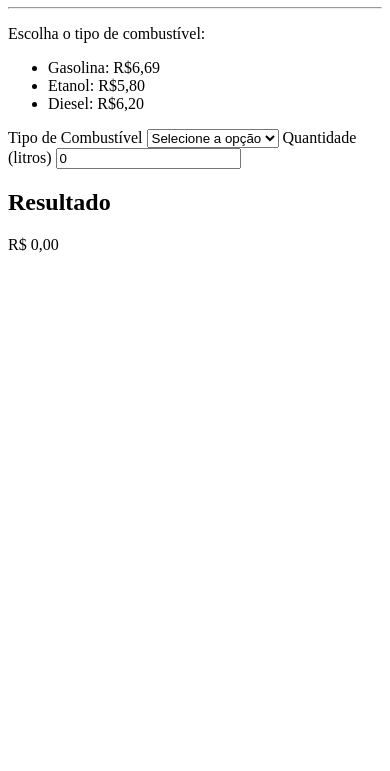
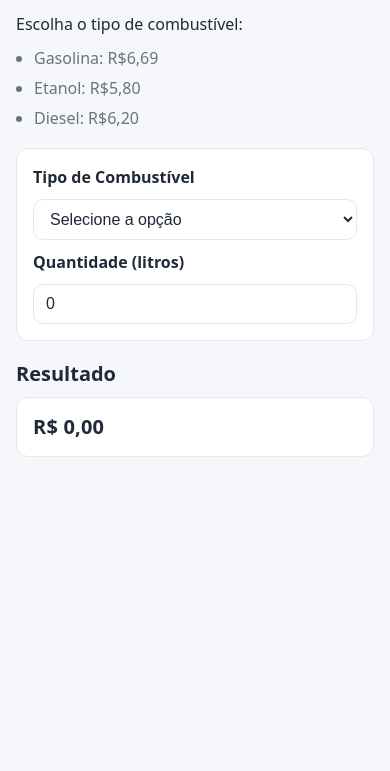
Before and after one commit to GabrielMF771/ProgramacaoWeb, a plain HTML site: page Atividade3/index.html in a window 390 px wide. Shown: the part 73-844 px from the top of the page. Drawn offline with Linux system fonts and the light colour scheme.

Commit message:
Update atividade 3

```diff
--- a/Atividade3/index.html
+++ b/Atividade3/index.html
@@ -1,11 +1,15 @@
 <!DOCTYPE html>
 <html lang="pt-BR">
+
 <head>
     <meta charset="UTF-8">
     <meta name="viewport" content="width=device-width, initial-scale=1.0">
+    <link rel="stylesheet" href="style.css">
     <title>Document</title>
 </head>
+
 <body>
+    <div class="conteudo">
         <h1>Abastecimento</h1>
         <hr>
 
@@ -30,7 +34,9 @@
 
         <h2>Resultado</h2>
         <p id="resultado">R$ 0,00</p>
+    </div>
 
     <script src="script.js"></script>
 </body>
+
 </html>
--- a/Atividade3/script.js
+++ b/Atividade3/script.js
@@ -4,12 +4,27 @@ const precos = {
   diesel: 6.20
 };
 
-function atualizarValor() {
-    let tipoElemento = document.getElementById("combustivel");
-    let litrosElemento = document.getElementById("litros");
+const calcularAbastecimento = (precoCombustivel, litros) => {
+  let valorTotal = precoCombustivel * litros;
 
-    let tipo = tipoElemento.value;
-    let litrosTexto = litrosElemento.value;
+  if (valorTotal < 0 || isNaN(valorTotal)) {
+    valorTotal = 0;
+  }
+
+  const formatado = valorTotal.toLocaleString("pt-BR", {
+    style: "currency",
+    currency: "BRL"
+  });
+
+  document.getElementById("resultado").textContent = formatado;
+};
+
+const atualizarValor = () => {
+  const tipoElemento = document.getElementById("combustivel");
+  const litrosElemento = document.getElementById("litros");
+
+  const tipo = tipoElemento.value;
+  const litrosTexto = litrosElemento.value;
 
   if (litrosTexto.trim() === "") {
     alert("Por favor, preencha a quantidade de litros.");
@@ -17,7 +32,7 @@ function atualizarValor() {
     return;
   }
 
-    let litros = parseFloat(litrosTexto);
+  const litros = parseFloat(litrosTexto);
   const precoPorLitro = precos[tipo];
 
   if (!precoPorLitro) {
@@ -31,30 +46,19 @@ function atualizarValor() {
     return;
   }
 
-    console.log(tipo)
-    console.log(precoPorLitro)
+  console.log(tipo);
+  console.log(precoPorLitro);
 
-    calcularAbastecimento(precoPorLitro, litros)
+  calcularAbastecimento(precoPorLitro, litros);
 };
 
-let tipo = document.getElementById("combustivel");
+const tipo = document.getElementById("combustivel");
 tipo.addEventListener("change", atualizarValor);
 
-function calcularAbastecimento(precoCombustivel, litros){
-    let valorTotal = precoCombustivel * litros;
-
-    if(valorTotal < 0 || isNaN(valorTotal)){
-        valorTotal = 0
-    }
-
-    let formatado = valorTotal.toLocaleString('pt-BR', { style: 'currency', currency: 'BRL' });
-    document.getElementById("resultado").textContent = formatado;
-};
-
-let litros = document.getElementById("litros");
+const litros = document.getElementById("litros");
 litros.addEventListener("input", atualizarValor);
 
-litros.addEventListener("keydown", function(event) {
+litros.addEventListener("keydown", (event) => {
   if (event.key === "Enter") {
     event.preventDefault();
     atualizarValor();
--- /dev/null
+++ b/Atividade3/style.css
@@ -0,0 +1,111 @@
+* {
+  box-sizing: border-box;
+}
+
+:root {
+  --bg: #f6f7fb;
+  --card: #ffffff;
+  --text: #1f2937;
+  --muted: #6b7280;
+  --border: #e5e7eb;
+  --accent: #2563eb;
+}
+
+body {
+  margin: 0;
+  padding: 24px;
+  font-family: system-ui, -apple-system, "Segoe UI", Roboto, Arial, sans-serif;
+  background: var(--bg);
+  color: var(--text);
+  line-height: 1.5;
+  max-width: 720px;
+  margin-inline: auto;
+}
+
+h1 {
+  margin: 0 0 8px;
+  font-size: 28px;
+}
+
+hr {
+  border: 0;
+  border-top: 1px solid var(--border);
+  margin: 12px 0 20px;
+}
+
+p {
+  margin: 10px 0;
+  color: var(--text);
+}
+
+ul {
+  margin: 8px 0 18px;
+  padding-left: 18px;
+  color: var(--muted);
+}
+
+li {
+  margin: 6px 0;
+}
+
+#formCombustivel {
+  background: var(--card);
+  border: 1px solid var(--border);
+  border-radius: 12px;
+  padding: 16px;
+  display: grid;
+  gap: 10px;
+}
+
+label {
+  font-weight: 600;
+  color: var(--text);
+}
+
+select,
+input[type="number"] {
+  width: 100%;
+  padding: 10px 12px;
+  border: 1px solid var(--border);
+  border-radius: 10px;
+  font-size: 16px;
+  background: #fff;
+  color: var(--text);
+  outline: none;
+}
+
+select:focus,
+input[type="number"]:focus {
+  border-color: var(--accent);
+  box-shadow: 0 0 0 3px rgba(37, 99, 235, 0.15);
+}
+
+h2 {
+  margin: 18px 0 8px;
+  font-size: 20px;
+}
+
+#resultado {
+  margin: 0;
+  background: var(--card);
+  border: 1px solid var(--border);
+  border-radius: 12px;
+  padding: 14px 16px;
+  font-weight: 800;
+  font-size: 22px;
+  letter-spacing: 0.2px;
+}
+
+@media (max-width: 480px) {
+  body {
+    padding: 16px;
+  }
+
+  h1 {
+    font-size: 24px;
+  }
+
+  #resultado {
+    font-size: 20px;
+  }
+}
```
Lines whose indentation alone changed are shown as unchanged.
